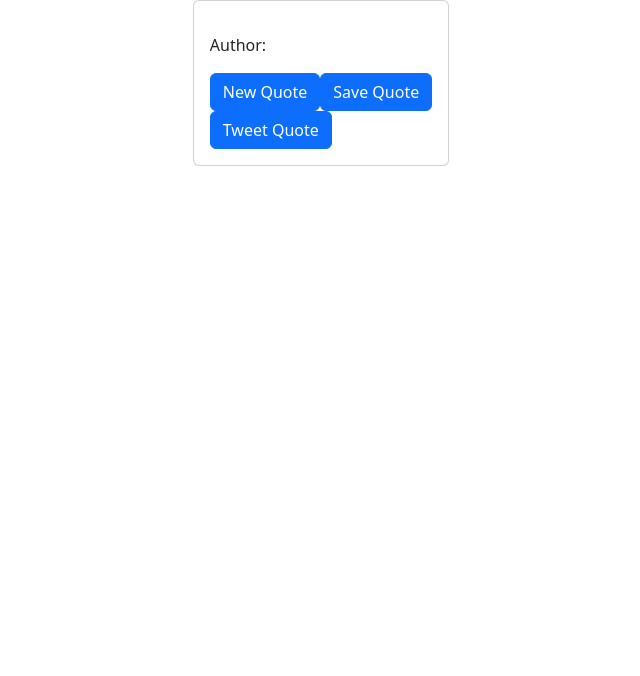
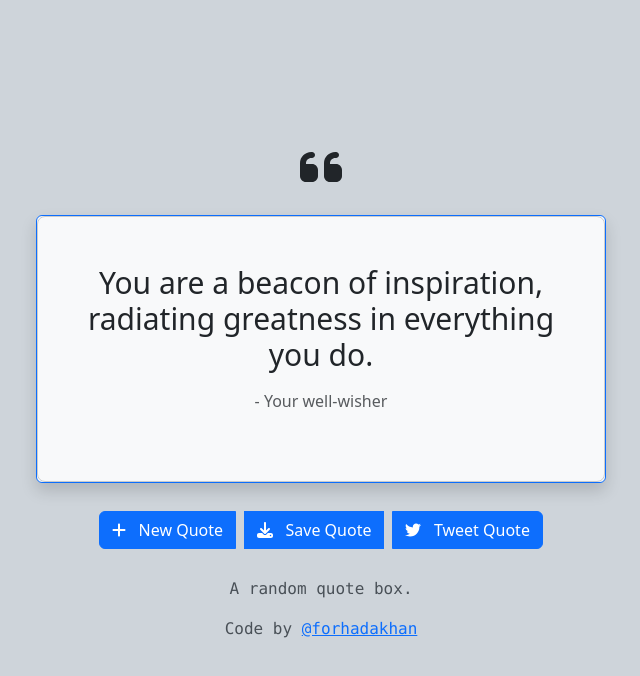
Before and after one commit to forhadakhan/quote-box, a React (Create React App) app: page / in a window 1280 px wide. Shown: the top 676 px of the page, without its empty margins (319-959 px from the left). Built offline with nearby package versions, Linux system fonts and the light colour scheme; no server answers.

Commit message:
Updated App.css; App.js & QuoteBox.js. Project is now fucntional.

```diff
--- a/package.json
+++ b/package.json
@@ -3,9 +3,14 @@
   "version": "0.1.0",
   "private": true,
   "dependencies": {
+    "@fortawesome/free-brands-svg-icons": "^6.4.0",
+    "@fortawesome/free-solid-svg-icons": "^6.4.0",
+    "@fortawesome/react-fontawesome": "^0.2.0",
     "@testing-library/jest-dom": "^5.16.5",
     "@testing-library/react": "^13.4.0",
     "@testing-library/user-event": "^13.5.0",
+    "bootstrap": "^5.3.0",
+    "html2canvas": "^1.4.1",
     "react": "^18.2.0",
     "react-dom": "^18.2.0",
     "react-scripts": "5.0.1",
--- a/src/App.css
+++ b/src/App.css
@@ -1 +1,60 @@
 @import 'bootstrap/dist/css/bootstrap.min.css';
+
+@media (max-width: 576px) { /* Small devices */
+    #quote-box {
+      width: 100%;
+    }
+  }
+
+  @media (min-width: 577px) and (max-width: 991px) { /* Medium devices */
+    #quote-box {
+      width: 60%;
+    }
+  }
+
+  @media (min-width: 992px) { /* Large devices */
+    #quote-box {
+      width: 50%;
+    }
+  }
+
+.card-body {
+  display: flex;
+  flex-direction: column;
+  align-items: center;
+  text-align: center;
+}
+
+#quote-box {
+  width: 400px; /* Adjust the width to your desired size */
+  height: auto;
+  margin: 0 auto;
+  padding: 20px;
+  border: 1px solid #ccc;
+  border-radius: 8px;
+}
+
+#text {
+  font-size: 30px;
+  margin-bottom: 10px;
+}
+
+#author {
+  font-size: 16px;
+  margin-bottom: 20px;
+}
+
+#action-buttons {
+  display: flex;
+  justify-content: center;
+  margin-bottom: 20px;
+}
+
+.btn {
+  margin: 0 5px;
+}
+
+.footer {
+  text-align: center;
+  font-size: 14px;
+}
--- a/src/App.js
+++ b/src/App.js
@@ -5,7 +5,7 @@ import QuoteBox from './components/QuoteBox';
 
 function App() {
     return (
-      <div className="App">
+      <div className="App bg-dark-subtle">
         <QuoteBox />
       </div>
     );
--- a/src/components/QuoteBox.js
+++ b/src/components/QuoteBox.js
@@ -1,5 +1,8 @@
 import React from 'react';
 import html2canvas from 'html2canvas';
+import { FontAwesomeIcon } from '@fortawesome/react-fontawesome';
+import { faPlus, faDownload, faQuoteLeft } from '@fortawesome/free-solid-svg-icons';
+import { faTwitter } from '@fortawesome/free-brands-svg-icons';
 
 class QuoteBox extends React.Component {
   constructor(props) {
@@ -9,36 +12,35 @@ class QuoteBox extends React.Component {
       author: '',
     };
 
-        // Binding the handleClick method to the component instance
     this.newQuote = this.newQuote.bind(this);
     this.saveQuote = this.saveQuote.bind(this);
   }
 
-    // Handle click on new quote button; fetch a new quote
+  componentDidMount() {
+    this.newQuote();
+  }
+
   newQuote() {
     fetch('https://api.quotable.io/random')
-          .then(response => response.json())
-          .then(data => {
+      .then((response) => response.json())
+      .then((data) => {
         this.setState({
           quote: data.content,
-              author: data.author
+          author: data.author,
         });
       })
-          .catch(error => {
+      .catch((error) => {
         console.error('Error fetching quote:', error);
         this.setState({
           quote: "You are a beacon of inspiration, radiating greatness in everything you do.",
-                author: " yourwellwisher"
+          author: "Your well-wisher",
         });
       });
   }
 
-
-
-    // Handle click on save quote button; should save a jpg/png of the content of div with id 'quote-box'
   saveQuote() {
     const quoteBox = document.getElementById('quote-box');
-        html2canvas(quoteBox).then(canvas => {
+    html2canvas(quoteBox).then((canvas) => {
       const image = canvas.toDataURL('image/png');
       const link = document.createElement('a');
       link.href = image;
@@ -47,24 +49,56 @@ class QuoteBox extends React.Component {
     });
   }
 
-
   render() {
-        const tweetUrl = `https://twitter.com/intent/tweet?text=${encodeURIComponent(this.state.quote)}%20${encodeURIComponent(this.state.author)}`;
+    const tweetUrl = `https://twitter.com/intent/tweet?text=${encodeURIComponent(
+                     `${this.state.quote}\n-${this.state.author}`)}`;
 
     return (
       <div className="container">
-                <div className="d-flex justify-content-center">
-                    <div className="card">
-                        <div className="card-body">
-                            <div id="quote-box">
-                                <p id="text">{this.state.quote}</p>
-                                <p id="author">Author: {this.state.author}</p>
+        <div className="row align-items-center justify-content-center vh-100">
+          <div className="col-12 col-md-6">
+            <div className="row align-items-center justify-content-center mb-4">
+              <div className="col-auto">
+                <FontAwesomeIcon icon={faQuoteLeft} size="3x" />
               </div>
-                            <div className="d-flex justify-content-between">
-                                <button id="new-quote" className="btn btn-primary" onClick={this.newQuote}>New Quote</button>
-                                <button id="save-quote" className="btn btn-primary" onClick={this.saveQuote}>Save Quote</button>
             </div>
-                            <a id="tweet-quote" className="btn btn-primary" href={tweetUrl} target="_blank" rel="noopener noreferrer">Tweet Quote</a>
+            <div className="row align-items-center justify-content-center border border-primary bg-light rounded shadow mb-4">
+              <div className="col text-center blockquote p-5" id="quote-box">
+                <p id="text" className="display-5 mb-3">{this.state.quote}</p>
+                <p className='text-body-secondary' id="author">- {this.state.author}</p>
+              </div>
+            </div>
+            <div className="row align-items-center justify-content-center mb-4">
+              <div className="col-auto">
+                <div className="btn-group">
+                  <button id="new-quote" className="btn btn-primary m-1" onClick={this.newQuote}>
+                    <FontAwesomeIcon icon={faPlus} className="mr-2" /> &nbsp;
+                    New Quote
+                  </button>
+                  <button id="save-quote" className="btn btn-primary m-1" onClick={this.saveQuote}>
+                    <FontAwesomeIcon icon={faDownload} className="mr-5" />  &nbsp;
+                    Save Quote
+                  </button>
+                  <a
+                    id="tweet-quote"
+                    className="btn btn-primary m-1"
+                    href={tweetUrl}
+                    target="_blank"
+                    rel="noopener noreferrer"
+                  >
+                    <FontAwesomeIcon icon={faTwitter} className="mr-2" /> &nbsp;
+                    Tweet Quote
+                  </a>
+                </div>
+              </div>
+            </div>
+            <div className="row align-items-center justify-content-center">
+              <div className="col text-center">
+                <p className='font-monospace text-dark-emphasis text-opacity-50'>A random quote box.</p>
+                <p className='font-monospace text-dark-emphasis text-opacity-25'>
+                    Code by <a href='https://github.com/forhadakhan'>@forhadakhan</a>
+                </p>
+              </div>
             </div>
           </div>
         </div>
```
Also changed, not shown: src/requirements.txt (added), 1 other file (tests, documents, lock files or other folders). Lines whose indentation alone changed are shown as unchanged.
